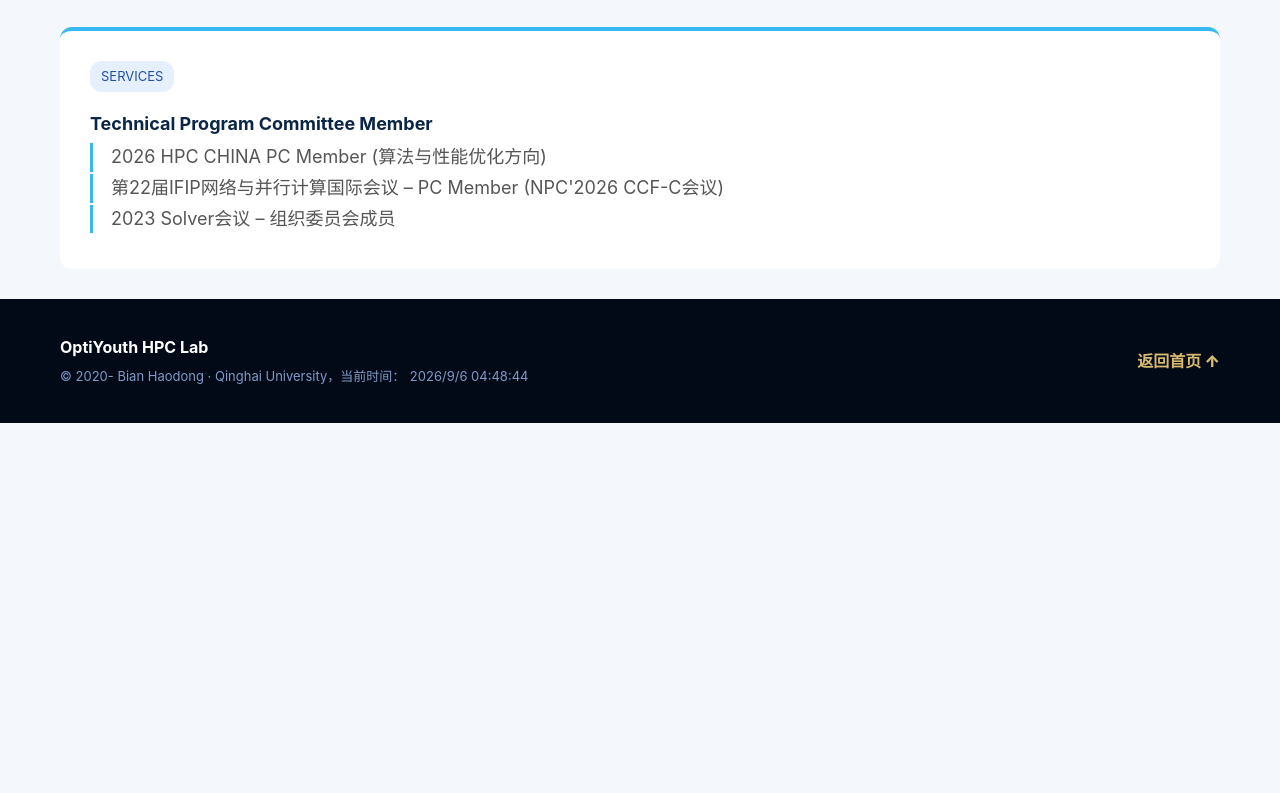
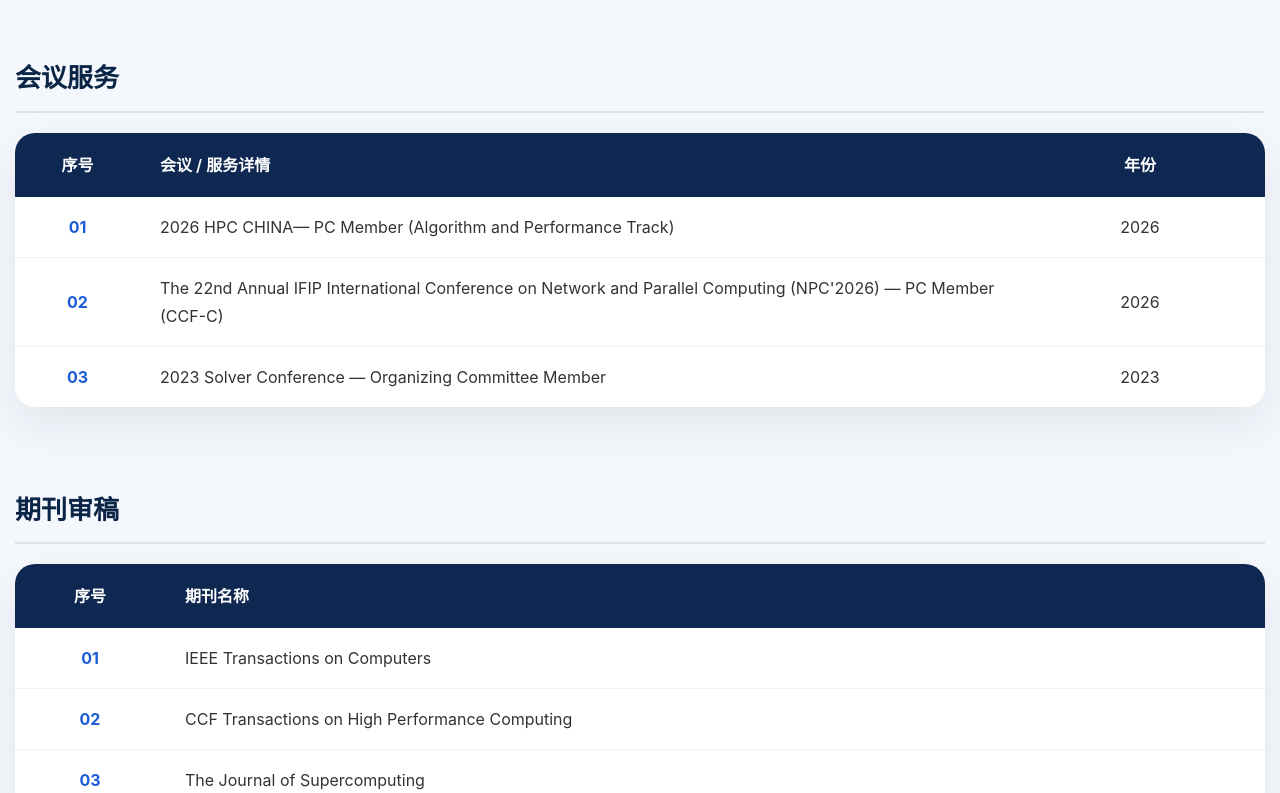
Before and after one commit to OptiYouth-Lab/OptiYouth-Lab, a plain HTML site: page subpage/subpages/academic.html in a window 1280 px wide. Shown: the part 281-1074 px from the top of the page. Before the commit the page ends 800 px from the top, so only its background shows below. Drawn offline with Linux system fonts and the light colour scheme.

Commit message:
Add files via upload

```diff
--- a/subpage/i18n.js
+++ b/subpage/i18n.js
@@ -49,7 +49,7 @@ const i18nData = {
 
     // ---------- 团队起源 overview.html ----------
     overview: {
-        enTitle: { zh: 'ORIGIN STORY', en: 'ORIGIN STORY' },
+
         title: { zh: '团队起源', en: 'Origin Story' },
         p1: {
             zh: '从一个人的代码痴迷，到一群少年的并肩奔赴，OptiYouth HPC Lab 的故事，是一场从未熄灭的"优化"热血长征。',
@@ -211,27 +211,32 @@ member: {
 // ---------- 学术服务 academic.html ----------
 academic: {
     title: { zh: '学术服务', en: 'Academic Services' },
-        subTitle: { zh: 'Academic Services', en: 'Academic Services' },
-        label: { zh: 'SERVICES', en: 'SERVICES' },
-        desc: {
-            zh: '实验室成员积极参与国内外学术会议与竞赛的组织与评审工作，推动领域发展。',
-            en: 'Lab members actively participate in the organization and review of academic conferences and competitions, promoting the development of the field.'
+    confTitle: { zh: '会议服务', en: 'TPC Member' },
+    journalTitle: { zh: '期刊审稿', en: 'Reviewers' },
+    thSerial: { zh: '序号', en: 'No.' },
+    thDetail: { zh: '会议 / 服务详情', en: 'Conference / Service Detail' },
+    thYear: { zh: '年份', en: 'Year' },
+    thJournalName: { zh: '期刊名称', en: 'Journal Name' },
+    // 会议条目
+    conf1Detail: {
+        zh: '2026 HPC CHINA— PC Member (Algorithm and Performance Track)',
+        en: '2026 HPC CHINA— PC Member (Algorithm and Performance Track)'
     },
-        item1Title: { zh: 'Technical Program Committee Member', en: 'Technical Program Committee Member' },
-        item1Detail: {
-            zh: '2026 HPC CHINA PC Member (算法与性能优化方向)',
-            en: '2026 HPC CHINA PC Member (Algorithm and Performance Track)'
+    conf1Year: { zh: '2026', en: '2026' },
+    conf2Detail: {
+        zh: 'The 22nd Annual IFIP International Conference on Network and Parallel Computing (NPC\'2026) — PC Member (CCF-C)',
+        en: 'The 22nd Annual IFIP International Conference on Network and Parallel Computing (NPC\'2026) — PC Member (CCF-C)'
     },
-        item2Title: { zh: 'Technical Program Committee Member', en: 'Technical Program Committee Member' },
-        item2Detail: {
-            zh: '第22届IFIP网络与并行计算国际会议 – PC Member (NPC\'2026 CCF-C会议)',
-            en: 'The 22nd Annual IFIP International Conference on Network and Parallel Computing – PC Member (NPC\'2026 CCF-C conference)'
+    conf2Year: { zh: '2026', en: '2026' },
+    conf3Detail: {
+        zh: '2023 Solver Conference — Organizing Committee Member',
+        en: '2023 Solver Conference — Organizing Committee Member'
     },
-        item3Title: { zh: 'Organizing Committee Member', en: 'Organizing Committee Member' },
-        item3Detail: {
-            zh: '2023 Solver会议 – 组织委员会成员',
-            en: '2023 Solver Conference – Organizing Committee Member'
-        }
+    conf3Year: { zh: '2023', en: '2023' },
+    // 期刊名称
+    journal1: { zh: 'IEEE Transactions on Computers', en: 'IEEE Transactions on Computers' },
+    journal2: { zh: 'CCF Transactions on High Performance Computing', en: 'CCF Transactions on High Performance Computing' },
+    journal3: { zh: 'The Journal of Supercomputing', en: 'The Journal of Supercomputing' }
 },
 
     // ---------- 奖励荣誉 awards.html ----------
@@ -317,15 +322,15 @@ collaboration: {
     }
 },
 
-    // ---------- 团队建设 building.html ----------
+    // ---------- 团队建设 building.html【修复这里！】 ----------
     building: {
-        title: { zh: '团队建设 / 招新要求', en: 'Team Building / Recruitment' },
-        subTitle: { zh: 'TEAM BUILDING', en: 'TEAM BUILDING' },
-        goalsTitle: { zh: '团队建设目标', en: 'Goals' },
+        title: { zh: '团队建设 / 招新要求', en: 'Team Building / Join Us' },
+        subTitle: { zh: '', en: '' },
+        goalsTitle: { zh: '团队建设目标', en: 'Team‑Building Goals' },
         goal1Title: { zh: '学术', en: 'Academic' },
         goal1Desc: {
             zh: '围绕高性能计算、绿色算力、系统优化和科学计算开展论文阅读、实验复现和学术写作训练。',
-            en: 'Conduct paper reading, experiment reproduction, and academic writing training in High-Performance Computing, green computing, system optimization, and scientific computing.'
+            en: 'Conduct paper reading, experiment reproduction, and academic writing training in High‑Performance Computing, green computing, system optimization, and scientific computing.'
         },
         goal2Title: { zh: '竞赛', en: 'Competition' },
         goal2Desc: {
@@ -335,7 +340,7 @@ collaboration: {
         goal3Title: { zh: '专业技能', en: 'Professional Skills' },
         goal3Desc: {
             zh: '强化Linux集群环境管理、C/C++/Python高性能程序开发、MPI/OpenMP异构并行编程、性能瓶颈剖析与系统调优、科研工程文档撰写及大型超算项目协作能力。',
-            en: 'Strengthen skills in Linux cluster environment management, high-performance programming in C/C++/Python, MPI/OpenMP heterogeneous parallel programming, performance bottleneck analysis and system tuning, research engineering documentation, and large-scale supercomputing project collaboration.'
+            en: 'Strengthen skills in Linux cluster environment management, high‑performance programming in C/C++/Python, MPI/OpenMP heterogeneous parallel programming, performance bottleneck analysis and system tuning, research engineering documentation, and large‑scale supercomputing project collaboration.'
         },
         contactTitle: { zh: '联系方式与招新要求', en: 'Contact & Requirements' },
         email: { zh: '联系邮箱：', en: 'Email: ' },
--- a/subpage/subpages/academic.html
+++ b/subpage/subpages/academic.html
@@ -1,103 +1,130 @@
 <!DOCTYPE html>
 <html lang="zh-CN">
 <head>
-<meta charset="utf-8"/>
-<meta content="width=device-width, initial-scale=1.0" name="viewport"/>
-<link href="../styles.css" rel="stylesheet"/>
+<meta charset="utf-8" />
+<meta content="width=device-width, initial-scale=1.0" name="viewport" />
+<link href="../styles.css" rel="stylesheet" />
 <title>学术服务 | OptiYouth HPC Lab Qinghai University</title>
 <style>
-    /* 完全继承 research.html 的样式，无额外修改 */
     .container {
-        max-width: 1200px;
+        max-width: 1280px;
         margin: 0 auto;
-        padding: 0 20px;
+        padding: 0 15px;
     }
-    .page-top-title {
+    .page-header {
         text-align: center;
-        margin: 30px 0;
+        margin: 50px 0 40px;
     }
     .main-title {
         font-size: 50px;
         font-weight: bold;
         color: #111;
-        margin: 0 0 8px;
+        margin: 0 0 14px;
     }
-    .sub-desc {
-       font-size: 18px;
-            color: #777;
-            letter-spacing: 2px;
-            margin: 0 0 10px;
+    .section-title {
+        font-size: 26px;
+        font-weight: bold;
+        color: #0a2545;
+        margin: 40px 0 20px 0;
+        padding-bottom: 10px;
+        border-bottom: 2px solid #dce3ed;
+        display: inline-block;
+        width: 100%;
     }
-    .card-block {
+    .table-card {
         background: #fff;
-        border-radius: 12px;
-        border-top: 4px solid #36b8f0;
-        padding: 30px;
-        margin-bottom: 30px;
+        border-radius: 20px;
+        box-shadow: 0 18px 48px rgba(7, 21, 40, 0.08);
+        overflow: hidden;
+        margin-bottom: 40px;
     }
-    .en-label {
-        background: #e6f0fc;
-        color: #2050a8;
-        font-size: 13px;
-        padding: 4px 11px;
-        border-radius: 12px;
-        display: inline-block;
-        margin-bottom: 10px;
+    .award-table {
+        width: 100%;
+        border-collapse: collapse;
+        text-align: left;
+        font-size: 16px;
     }
-    .block-title {
-        font-size: 28px;
-        font-weight: bold;
-        color: #111;
-        margin: 0 0 16px;
+    .award-table th {
+        background: #0f2852;
+        color: #ffffff;
+        padding: 18px 20px;
+        font-weight: 600;
     }
-    .block-desc {
-        color: #444;
-        font-size: 15px;
-        margin-bottom: 26px;
+    .award-table td {
+        padding: 16px 20px;
+        border-bottom: 1px solid #f0f3f8;
+        color: #333;
+        vertical-align: middle;
     }
-    .service-item {
-        padding: 6px 0;
-        border-bottom: 1px solid #f0f3f8;
-    }
-    .service-item:last-child {
+    .award-table tbody tr:last-child td {
         border-bottom: none;
     }
-    .service-item strong {
+    .row-num {
+        color: #1c5bd6;
+        font-weight: bold;
+    }
+    .detail-text strong {
+        font-weight: 600;
         color: #0a2545;
-        font-size: 18px;
-        display: block;
-        margin-bottom: 4px;
-    }
-    .service-item span {
-        color: #555;
-        font-size: 18px;
-        line-height: 1.6;
-        display: block;
-        padding-left: 18px;
-        border-left: 3px solid #36b8f0;
-        margin-top: 2px;
     }
 
-    /* unified homepage navigation - 与 research.html 完全一致 */
-    .nav{
-      width:100% !important;
-      display:flex !important;
-      justify-content:space-between !important;
-      align-items:center !important;
-      padding:20px 60px !important;
-      background:#192b45 !important;
-      border-bottom:none !important;
-      box-sizing:border-box !important;
-      position:relative !important;
-      top:auto !important;
-      z-index:50 !important;
+    /* 会议表格：3列 */
+    .conf-table th:first-child,
+    .conf-table td:first-child {
+        width: 10%;
+        text-align: center;
     }
-    .nav .brand{
-      display:flex !important;
-      align-items:center !important;
-      gap:10px !important;
-      color:#fff !important;
-      text-decoration:none !important;
+    .conf-table th:nth-child(2),
+    .conf-table td:nth-child(2) {
+        width: 70%;
+    }
+    .conf-table th:last-child,
+    .conf-table td:last-child {
+        width: 20%;
+        text-align: center;
+    }
+
+    /* 期刊表格：2列 */
+    .journal-table th:first-child,
+    .journal-table td:first-child {
+        width: 12%;
+        text-align: center;
+    }
+    .journal-table th:last-child,
+    .journal-table td:last-child {
+        width: 88%;
+    }
+
+    @media (max-width: 720px) {
+        .award-table {
+            font-size: 14px;
+        }
+        .award-table th,
+        .award-table td {
+            padding: 12px 10px;
+        }
+    }
+
+    /* ===== 导航栏 ===== */
+    .nav {
+        width: 100% !important;
+        display: flex !important;
+        justify-content: space-between !important;
+        align-items: center !important;
+        padding: 20px 60px !important;
+        background: #192b45 !important;
+        border-bottom: none !important;
+        box-sizing: border-box !important;
+        position: relative !important;
+        top: auto !important;
+        z-index: 50 !important;
+    }
+    .nav .brand {
+        display: flex !important;
+        align-items: center !important;
+        gap: 10px !important;
+        color: #fff !important;
+        text-decoration: none !important;
     }
     .nav .brand-mark {
         width: 42px !important;
@@ -115,26 +142,24 @@
         height: 42px !important;
         display: block !important;
     }
-    .nav .nav-links{
-      display:flex !important;
-      gap:0 !important;
-      align-items:center !important;
+    .nav .nav-links {
+        display: flex !important;
+        gap: 0 !important;
+        align-items: center !important;
     }
-    .nav .nav-links a{
-      color:#fff !important;
-      text-decoration:none !important;
-      margin-left:22px !important;
-      font-size:15px !important;
-      opacity:0.9 !important;
-      font-weight:400 !important;
+    .nav .nav-links a {
+        color: #fff !important;
+        text-decoration: none !important;
+        margin-left: 22px !important;
+        font-size: 15px !important;
+        opacity: 0.9 !important;
+        font-weight: 400 !important;
     }
-    .nav .nav-links a:hover{opacity:0.8 !important;color:#fff !important;}
-    @media(max-width:900px){
-      .nav{padding:18px 24px !important;}
-      .nav .nav-links{display:none !important;}
+    .nav .nav-links a:hover { opacity: 0.8 !important; color: #fff !important; }
+    @media (max-width: 900px) {
+        .nav { padding: 18px 24px !important; }
+        .nav .nav-links { display: none !important; }
     }
-
-/* ---- 移动端汉堡菜单（仅 <=900px） ---- */
     .nav-toggle {
         display: none;
         flex-direction: column;
@@ -157,7 +182,7 @@
         border-radius: 2px;
         transition: 0.3s;
     }
-@media(max-width:900px) {
+    @media (max-width: 900px) {
         .nav-toggle { display: flex !important; }
         .nav {
             position: relative !important;
@@ -186,19 +211,44 @@
             border-bottom: none !important;
         }
     }
+    @media (max-width: 900px) {
+        .table-card { overflow-x: auto !important; }
+        .conf-table { min-width: 600px; }
+        .journal-table { min-width: 400px; }
+    }
+    @media (max-width: 640px) {
+        .main-title { font-size: 32px !important; }
+        .section-title { font-size: 20px !important; }
+    }
 
-/* ---- 学术服务移动端修复（仅 <=900px） ---- */
-@media(max-width:900px) {
-    .card-block { padding: 24px 18px !important; }
-    .service-item span { font-size: 15px !important; }
+    /* ===== 页脚 ===== */
+    .footer {
+        background: #0f1f33;
+        color: #b0c4de;
+        padding: 24px 0;
+        margin-top: 48px;
     }
-@media(max-width:640px) {
-    .main-title { font-size: 32px !important; }
+    .footer-inner {
+        max-width: 1280px;
+        margin: 0 auto;
+        padding: 0 15px;
+        display: flex;
+        justify-content: space-between;
+        align-items: center;
+        flex-wrap: wrap;
+        gap: 12px;
+    }
+    .footer-inner a {
+        color: #b0c4de;
+        text-decoration: none;
+    }
+    .footer-inner a:hover {
+        color: #fff;
     }
 </style>
 </head>
 <body>
-<!-- 导航栏（已添加语言切换按钮） -->
+    <!-- ===== 导航栏 ===== -->
     <nav class="nav">
         <div style="display:flex;align-items:center;">
             <a class="brand" href="../../index.html" style="display:flex;align-items:center;gap:10px;color:#fff;text-decoration:none;">
@@ -223,7 +273,6 @@
             <span></span>
             <span></span>
         </button>
-
         <div class="nav-links">
             <a href="../../subpage/subpages/overview.html" data-i18n="nav.links.overview">团队起源</a>
             <a href="../../subpage/subpages/leader.html" data-i18n="nav.links.leader">负责人</a>
@@ -238,27 +287,74 @@
         </div>
     </nav>
 
+    <!-- ===== 主体 ===== -->
     <main>
         <div class="container">
-    <div class="page-top-title">
-        <p class="sub-desc" data-i18n="academic.subTitle">Academic Services</p>
+            <div class="page-header">
                 <h1 class="main-title" data-i18n="academic.title">学术服务</h1>
             </div>
 
-    <div class="card-block">
-        <span class="en-label" data-i18n="academic.label">SERVICES</span>
+            <!-- ====== 会议服务 ====== -->
+            <h2 class="section-title" data-i18n="academic.confTitle">会议服务</h2>
+            <div class="table-card">
+                <table class="award-table conf-table">
+                    <thead>
+                        <tr>
+                            <th data-i18n="academic.thSerial">序号</th>
+                            <th data-i18n="academic.thDetail">会议 / 服务详情</th>
+                            <th data-i18n="academic.thYear">年份</th>
+                        </tr>
+                    </thead>
+                    <tbody>
+                        <tr>
+                            <td><span class="row-num">01</span></td>
+                            <td class="detail-text" data-i18n="academic.conf1Detail"><strong>2026 HPC CHINA</strong> — PC Member (Algorithm and Performance Track)</td>
+                            <td data-i18n="academic.conf1Year">2026</td>
+                        </tr>
+                        <tr>
+                            <td><span class="row-num">02</span></td>
+                            <td class="detail-text" data-i18n="academic.conf2Detail"><strong>The 22nd Annual IFIP International Conference on Network and Parallel Computing (NPC'2026)</strong> — PC Member (CCF-C)</td>
+                            <td data-i18n="academic.conf2Year">2026</td>
+                        </tr>
+                        <tr>
+                            <td><span class="row-num">03</span></td>
+                            <td class="detail-text" data-i18n="academic.conf3Detail"><strong>2023 Solver Conference</strong> — Organizing Committee Member</td>
+                            <td data-i18n="academic.conf3Year">2023</td>
+                        </tr>
+                    </tbody>
+                </table>
+            </div>
 
-        <div class="service-item">
-            <strong data-i18n="academic.item1Title">Technical Program Committee Member</strong>
-            <span data-i18n="academic.item1Detail">2026 HPC CHINA PC Member (Algorithm and Performance Track)</span>
-            <span data-i18n="academic.item2Detail">The 22nd Annual IFIP International Conference on Network and Parallel Computing – PC Member (NPC'2026 CCF-C conference)</span>
-            <span data-i18n="academic.item3Detail">2023 Solver Conference – Organizing Committee Member</span>
-        </div>
+            <!-- ====== 期刊审稿 ====== -->
+            <h2 class="section-title" data-i18n="academic.journalTitle">期刊审稿</h2>
+            <div class="table-card">
+                <table class="award-table journal-table">
+                    <thead>
+                        <tr>
+                            <th data-i18n="academic.thSerial">序号</th>
+                            <th data-i18n="academic.thJournalName">期刊名称</th>
+                        </tr>
+                    </thead>
+                    <tbody>
+                        <tr>
+                            <td><span class="row-num">01</span></td>
+                            <td data-i18n="academic.journal1">IEEE Transactions on Computers</td>
+                        </tr>
+                        <tr>
+                            <td><span class="row-num">02</span></td>
+                            <td data-i18n="academic.journal2">CCF Transactions on High Performance Computing</td>
+                        </tr>
+                        <tr>
+                            <td><span class="row-num">03</span></td>
+                            <td data-i18n="academic.journal3">The Journal of Supercomputing</td>
+                        </tr>
+                    </tbody>
+                </table>
             </div>
         </div>
     </main>
 
-<!-- 页脚 -->
+    <!-- ===== 页脚 ===== -->
     <footer class="footer">
         <div class="container footer-inner">
             <div>
@@ -270,8 +366,8 @@
         </div>
     </footer>
 
+    <!-- ===== 脚本 ===== -->
     <script src="../i18n.js"></script>
-
     <script>
         function updateTime() {
             let now = new Date();
@@ -280,7 +376,6 @@
         updateTime();
         setInterval(updateTime, 1000);
     </script>
-
     <script>
         (function() {
             var toggle = document.querySelector('.nav-toggle');
@@ -292,6 +387,5 @@
             }
         })();
     </script>
-
 </body>
 </html>
```
Also changed, not shown: subpage/subpages/awards.html (+1 -1 lines), subpage/subpages/building.html (+3 -3 lines), subpage/subpages/collaboration.html (+1 -1 lines), subpage/subpages/direction.html (+1 -1 lines), subpage/subpages/leader.html (+1 -1 lines), subpage/subpages/overview.html (+1 -1 lines). Lines whose indentation alone changed are shown as unchanged.
